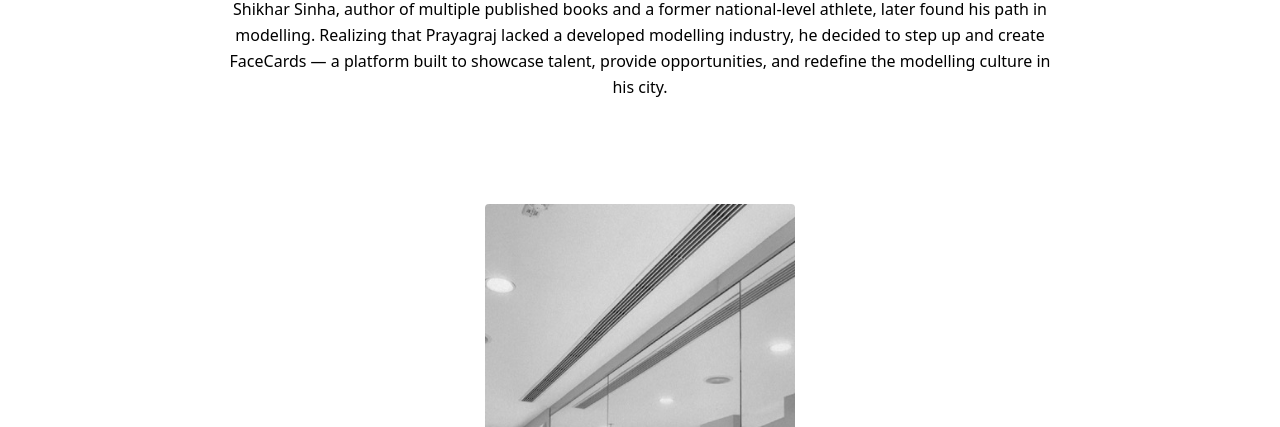
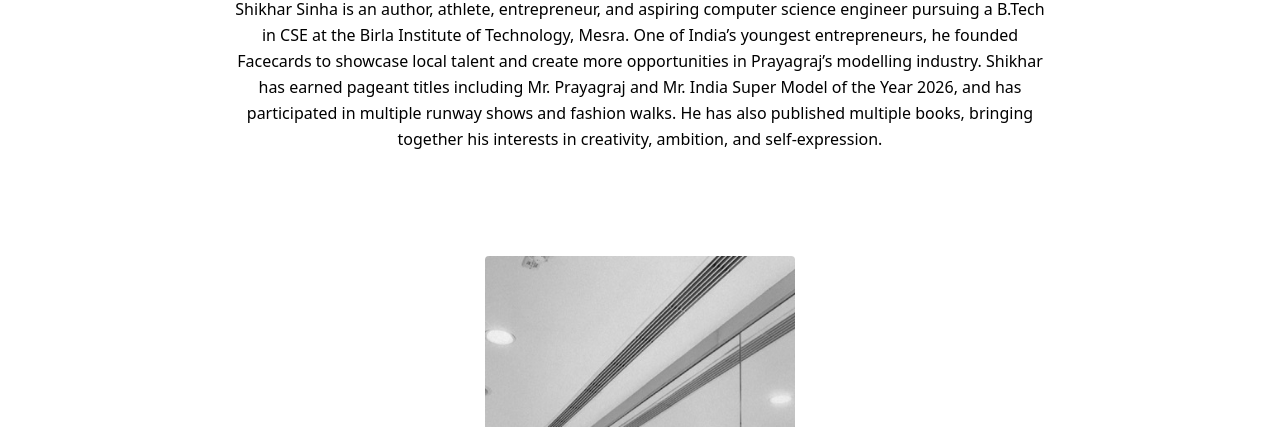
Before and after one commit to facecards-in/facecards.in, a plain HTML site: page aboutus.html in a window 1280 px wide. Shown: the part 673-1100 px from the top of the page. Drawn offline with nearby package versions, Linux system fonts and the light colour scheme.

Commit message:
Update aboutus.html

```diff
--- a/aboutus.html
+++ b/aboutus.html
@@ -131,7 +131,9 @@
         Shikhar Sinha — Founder & CEO of FaceCards
       </h1>
       <p class="mb-8 leading-relaxed text-black">
-        Shikhar Sinha, author of multiple published books and a former national-level athlete, later found his path in modelling. Realizing that Prayagraj lacked a developed modelling industry, he decided to step up and create FaceCards — a platform built to showcase talent, provide opportunities, and redefine the modelling culture in his city.
+        Shikhar Sinha is an author, athlete, entrepreneur, and aspiring computer science engineer pursuing a B.Tech in CSE at the Birla Institute of Technology, Mesra. One of India’s youngest entrepreneurs, he founded Facecards to showcase local talent and create more opportunities in Prayagraj’s modelling industry.
+
+Shikhar has earned pageant titles including Mr. Prayagraj and Mr. India Super Model of the Year 2026, and has participated in multiple runway shows and fashion walks. He has also published multiple books, bringing together his interests in creativity, ambition, and self-expression.
 
 
       </p>
```
